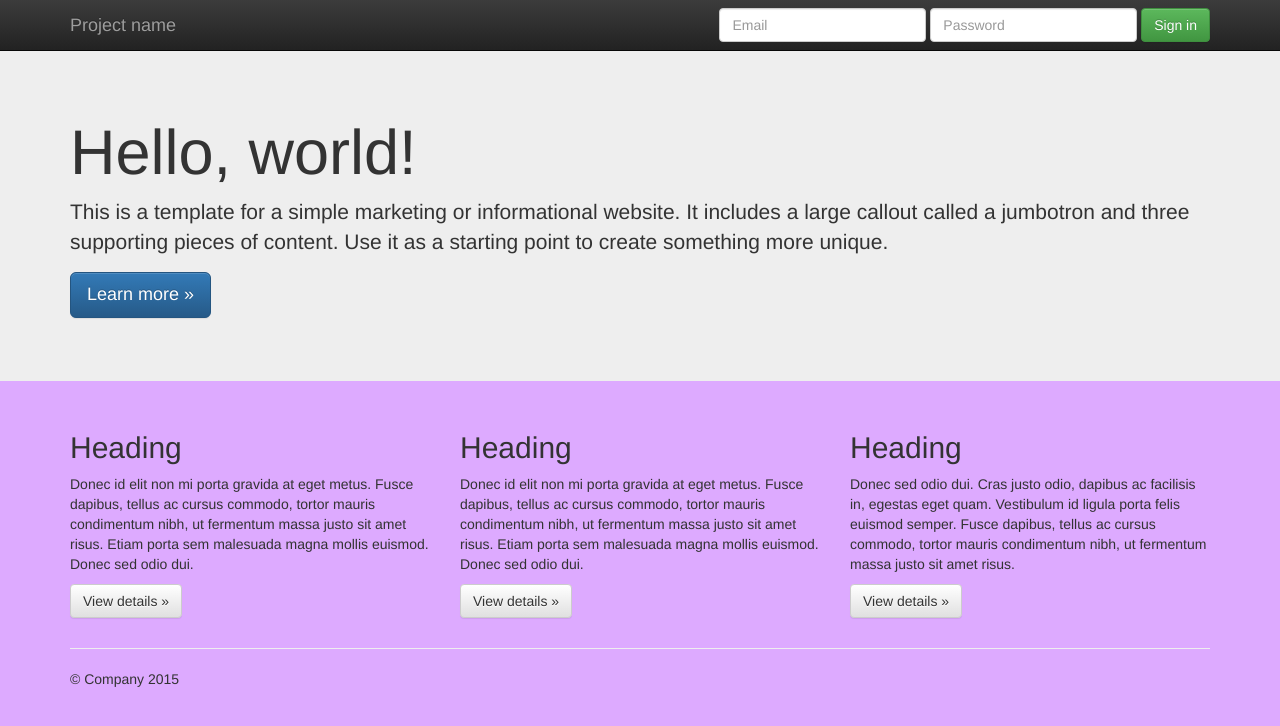
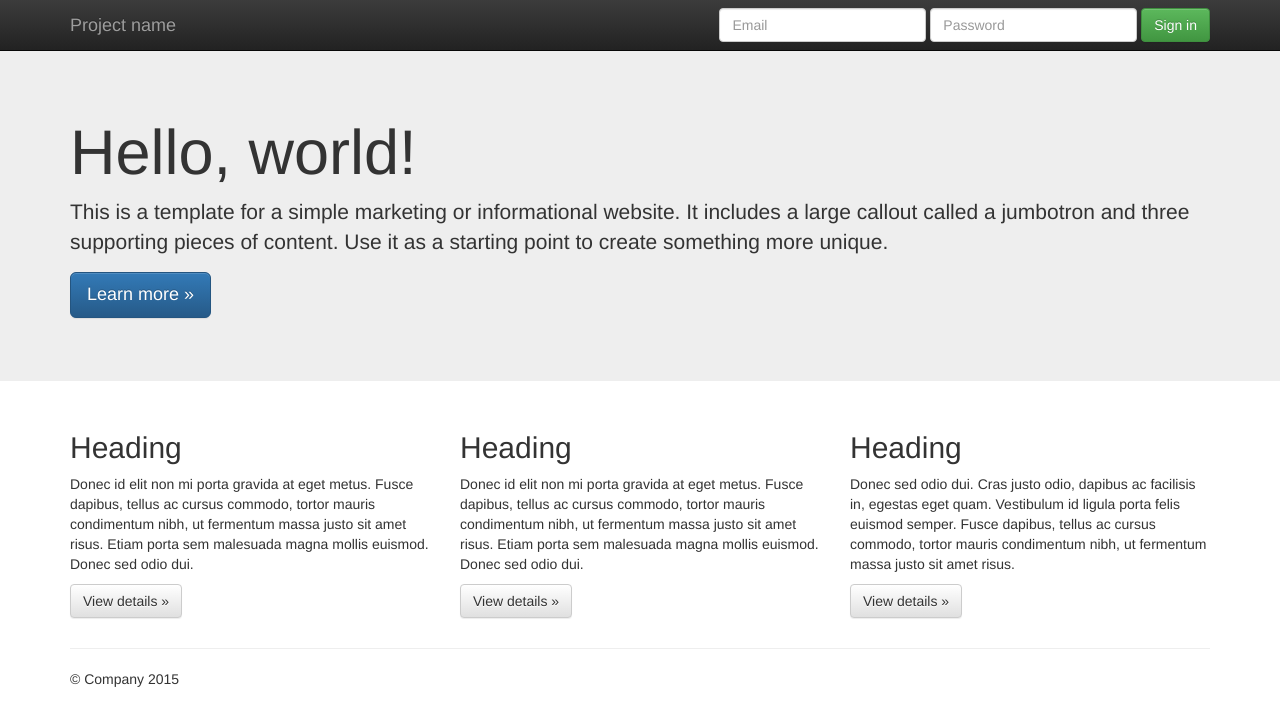
Before and after one commit to rafelmm/gymonline, a Django app: template gymonline/mytemplates/templates/base.html in a window 1280 px wide. Shown: the top 726 px of the page. Run offline with Django 3.2, Linux system fonts and the light colour scheme; the template is opened without the code that fills it, so the values that code supplies are empty; parts of the project's set-up code (start-up, migrations or seed data) failed here and were passed over; some libraries are stand-ins or nearby versions.

```diff
--- a/gymonline/mytemplates/static/mytemplates/css/main.css
+++ b/gymonline/mytemplates/static/mytemplates/css/main.css
@@ -3,7 +3,3 @@
 /* ==========================================================================
    Author's custom styles
    ========================================================================== */
-
-body {
-    background-color: #DAF;
-}
```
Also changed, not shown: README.md.
